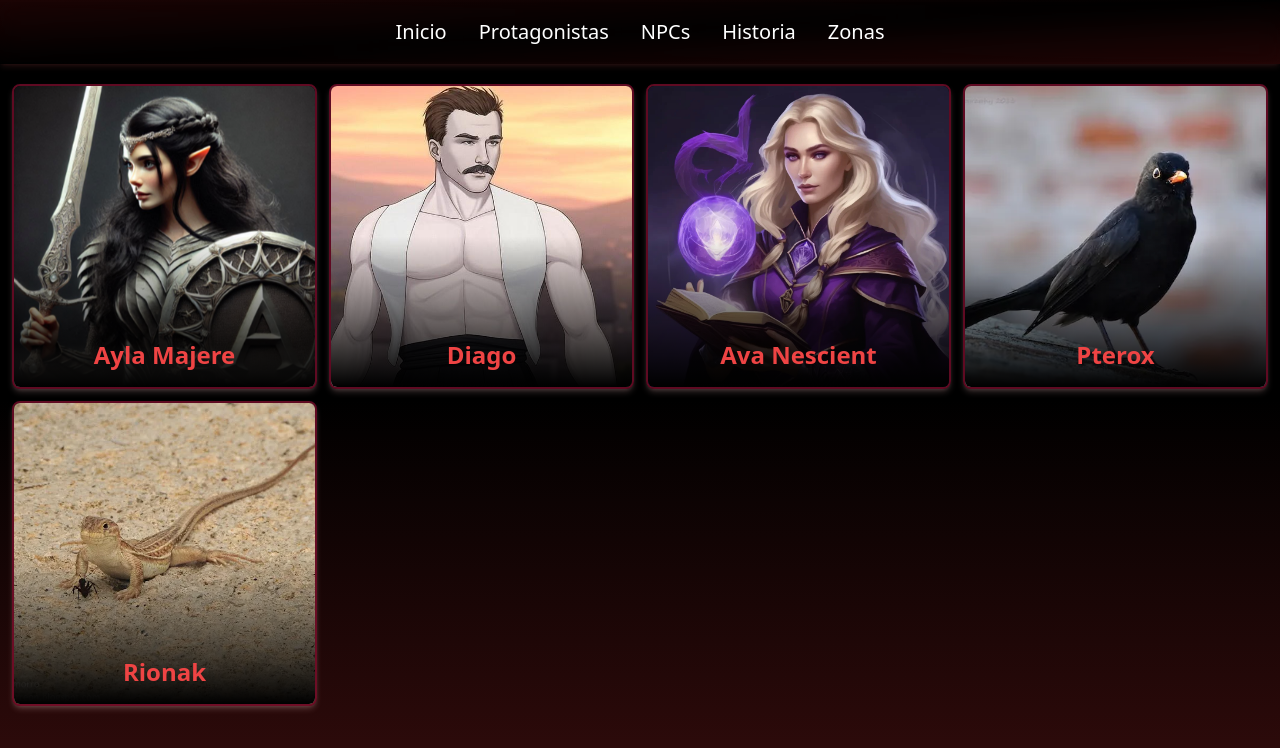
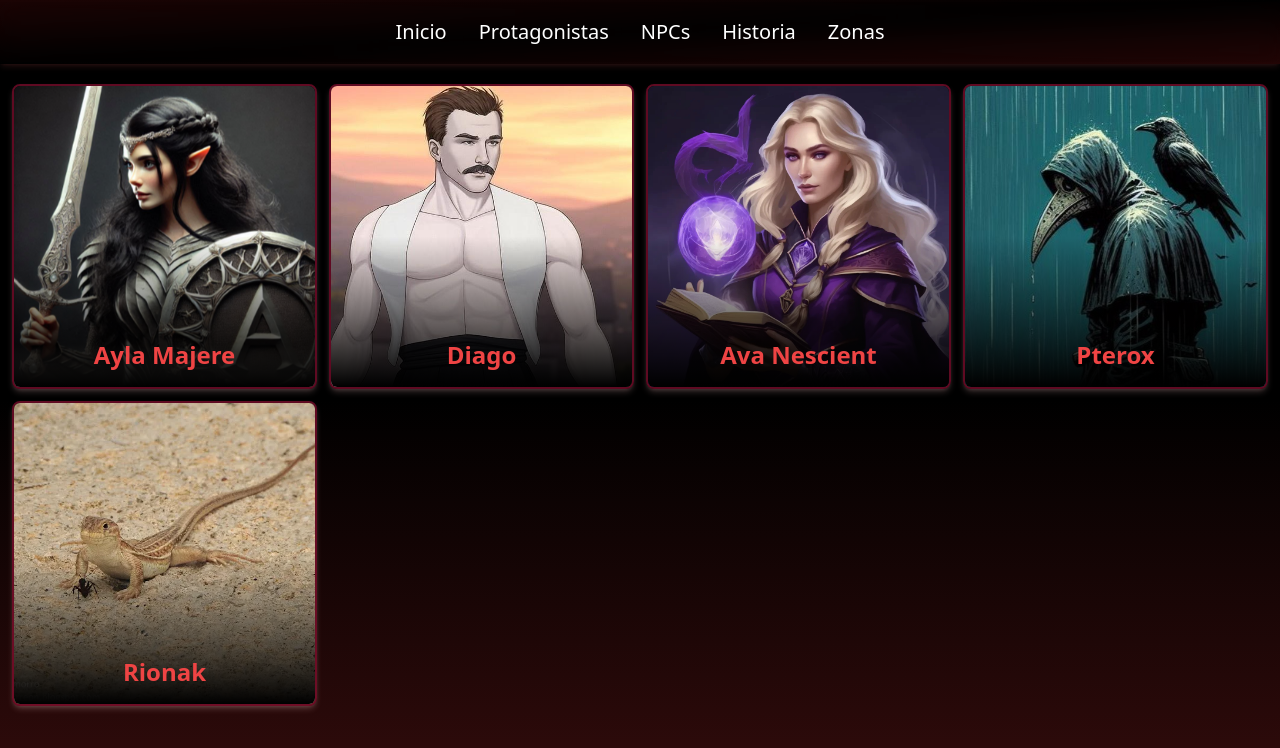
Before and after one commit to KazzK94/campaign-strahd, an Astro site: page /pcs in a window 1280 px wide. Built offline with nearby package versions, Linux system fonts and the light colour scheme; Astro itself is replaced by a stand-in of ours.

Commit message:
updated Pterox character image

```diff
--- a/src/pages/pcs.astro
+++ b/src/pages/pcs.astro
@@ -11,7 +11,7 @@ import Layout from "../layouts/Layout.astro";
     <CharacterCard name="Ayla Majere" src="/characters/players/ayla.png" />
     <CharacterCard name="Diago" src="/characters/players/diago.jpg" />
     <CharacterCard name="Ava Nescient" src="/characters/players/ava.jpg" />
-    <CharacterCard name="Pterox" src="/characters/players/pterox.webp" />
+    <CharacterCard name="Pterox" src="/characters/players/pterox.jpg" />
     <CharacterCard name="Rionak" src="/characters/players/rionak.webp" />
   </section>
 </Layout>
```
Also changed, not shown: public/characters/players/pterox.jpg (added).
